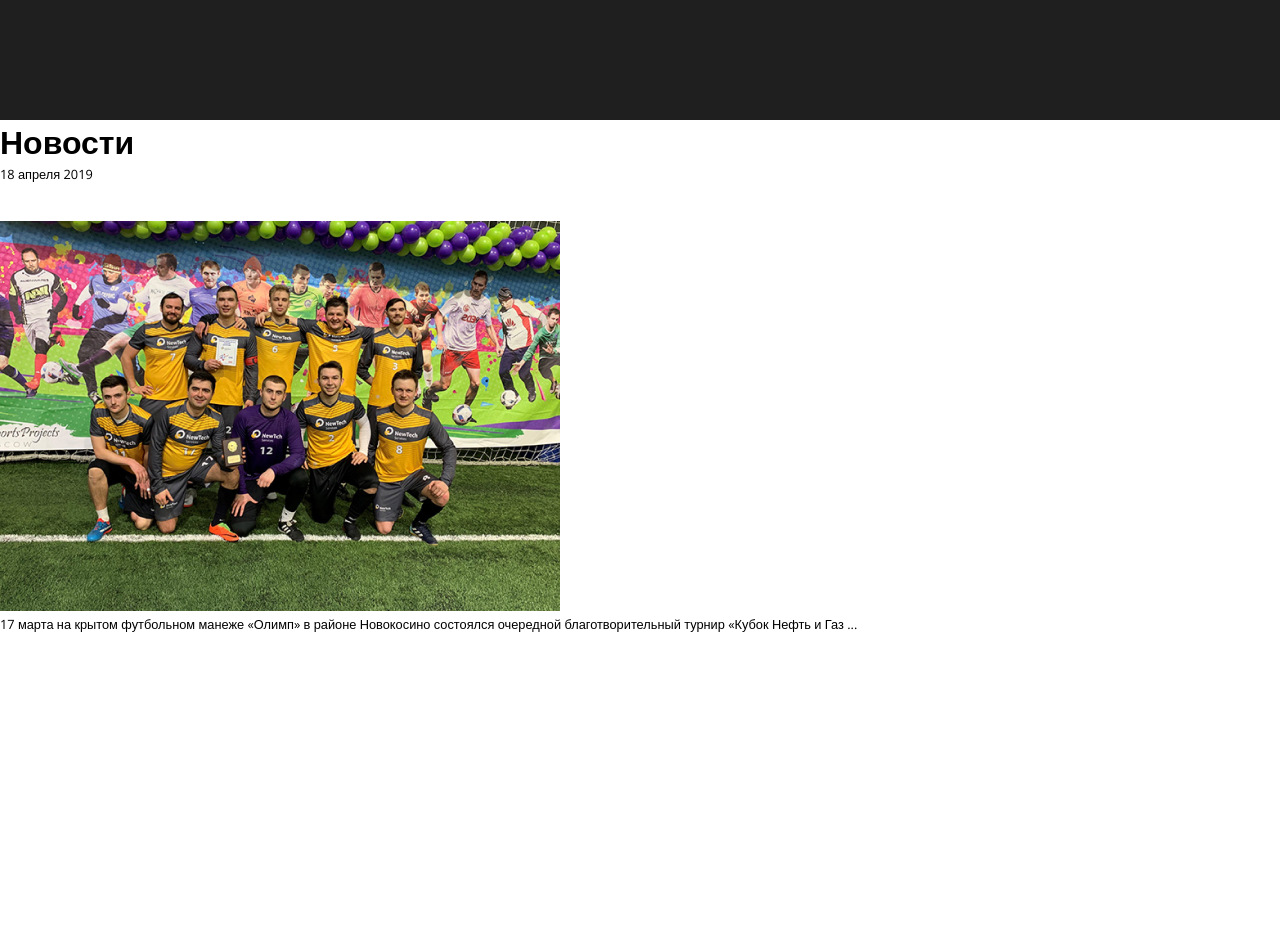
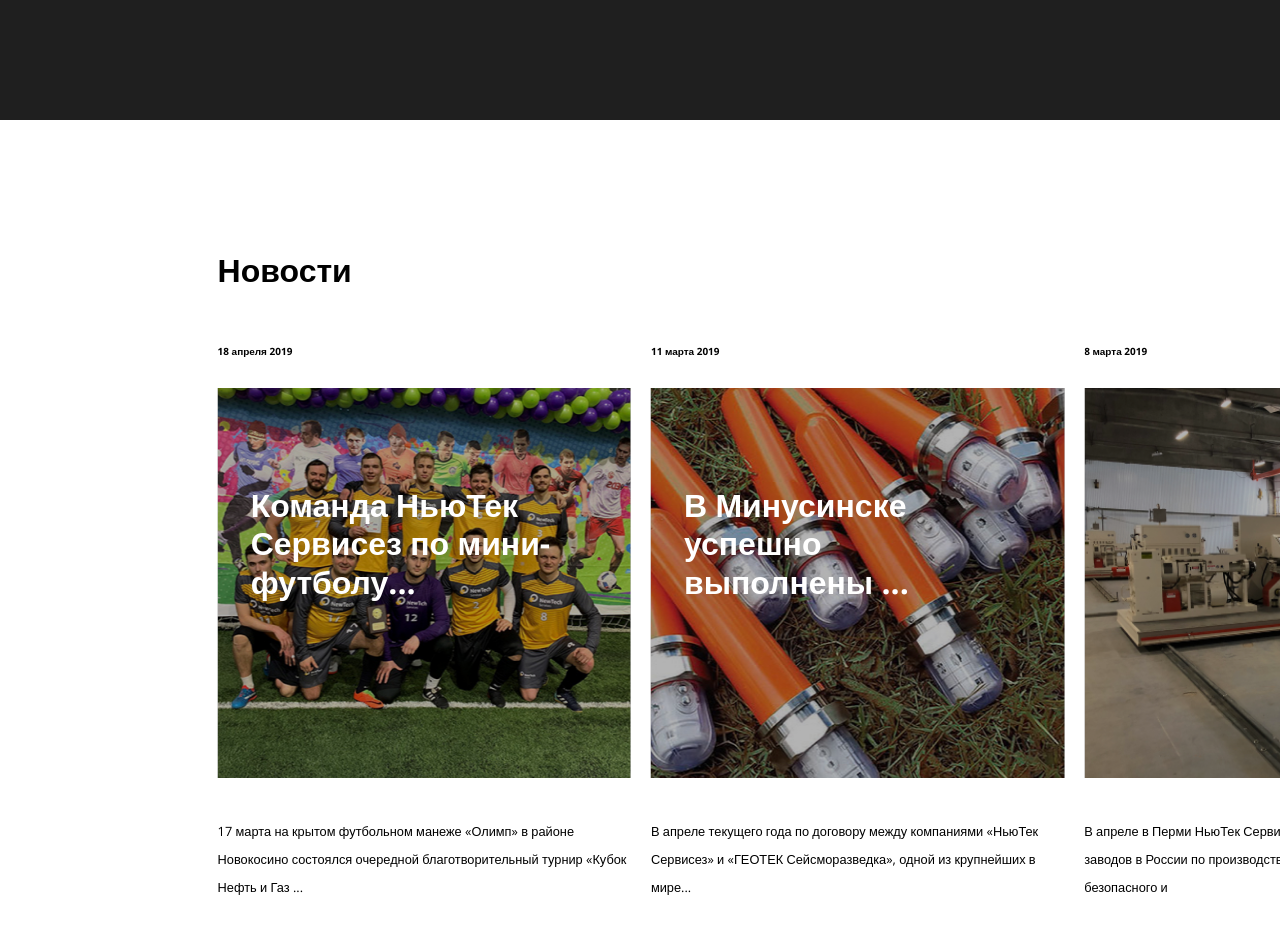
Before and after one commit to anastasiavyalt/Frontier-MWD-Systems, a plain HTML site: page index.html in a window 1280 px wide. Shown: the part 3060-3992 px from the top of the page. Drawn offline with nearby package versions, Linux system fonts and the light colour scheme; files whose address does not match are found by name.

Commit message:
Started news slider

```diff
--- a/css/style.css
+++ b/css/style.css
@@ -52,6 +52,15 @@
     to {
         opacity: 1;
         transform: translateY(0%);
+    }
+}
+
+@keyframes hero-circles {
+    from {
+        transform: scale(0);
+    }
+    to {
+        transform: scale(1);
     }
 }
 
@@ -247,6 +256,7 @@ a {
     width: 360px;
     height: 360px;
     opacity: 0.3;
+    animation: hero-circles 0.8s 1.5s backwards;
 }
 
 .hero__circle--sm {
@@ -254,6 +264,7 @@ a {
     left: -264px;
     width: 604px;
     height: 604px;
+    animation: hero-circles 0.8s 1s backwards;
 }
 
 .hero__circle--md {
@@ -261,6 +272,7 @@ a {
     left: -855px;
     width: 1786px;
     height: 1786px;
+    animation: hero-circles 0.8s 0.5s backwards;
 }
 
 .hero__circle--lg {
@@ -269,6 +281,7 @@ a {
     width: 2370px;
     height: 2370px;
     opacity: 0.5;
+    animation: hero-circles 0.8s backwards;
 }
 
 .hero__description {
@@ -505,7 +518,7 @@ a {
 /* NewTech Services Holding Limited */
 .newtech-info {
     position: relative;
-    padding-top: 25.5vh;
+    padding-top: 25vh;
     height: 100vh;
 }
 
@@ -612,20 +625,63 @@ a {
 }
 
 .news__title {
+    margin-top: 16vh;
+    margin-left: 17vw;
+    margin-bottom: 6vh;
     font-size: 2.5rem;
     line-height: 140%;
 }
 
 .news-card {
+    width: 620px;
+}
 
+.news-card__date {
+    display: block;
+    margin-bottom: 26px;
+    font-size: 0.78rem;
+    font-weight: bold;
+    line-height: 217.89%;
+}
+
+.news-card__background {
+    position: relative;
+    margin-bottom: 40px;
+    width: 100%;
+    height: 390px;
+    background-color: #000000;
+}
+
+.news-card__background-image {
+    width: 100%;
+    height: 100%;
+    object-fit: cover;
+    opacity: 0.7;
 }
 
 .news-card__title {
+    position: absolute;
+    top: 25%;
+    left: 8%;
+    width: 75%;
     font-size: 2.5rem;
     font-weight: bold;
     line-height: 120%;
     color: #ffffff;
+    opacity: 1;
 }
+
+.news-card__text {
+    font-size: 1rem;
+    line-height: 217.89%;
+}
+
+.request-information {
+    height: 100vh;
+}
+
+
+
 
 
 @media (max-width: 1500px) {
--- a/index.html
+++ b/index.html
@@ -211,27 +211,39 @@
         <div class="news__swiper-container swiper-container">
             <div class="swiper-wrapper">
                 <div class="news-card swiper-slide">
-                    <time datetime="2019-04-18">18 апреля 2019</time>
-                    <h3 class="news-card__title">Команда НьюТек Сервисез по мини-футболу...</h3>
-                    <img class="news-card__background-image" src="img/news-football.jpg" alt="">
+                    <time class="news-card__date" datetime="2019-04-18">18 апреля 2019</time>
+                    <div class="news-card__background">
+                        <a class="news__link" href="">
+                            <img class="news-card__background-image" src="img/news-football.jpg" alt="">
+                            <h3 class="news-card__title">Команда НьюТек Сервисез по мини-футболу...</h3>
+                        </a>
+                    </div>
                     <p class="news-card__text">
                         17 марта на крытом футбольном манеже «Олимп» в районе Новокосино состоялся очередной
                         благотворительный турнир «Кубок Нефть и Газ ...
                     </p>
                 </div>
                 <div class="news-card swiper-slide">
-                    <time datetime="2019-03-11">11 марта 2019</time>
-                    <h3 class="news-card__title">В Минусинске успешно выполнены ...</h3>
-                    <img class="news-card__background-image" src="img/news-contract.jpg" alt="">
+                    <time class="news-card__date" datetime="2019-03-11">11 марта 2019</time>
+                    <div class="news-card__background">
+                        <a class="news__link" href="">
+                            <img class="news-card__background-image" src="img/news-contract.jpg" alt="">
+                            <h3 class="news-card__title">В Минусинске успешно выполнены ...</h3>
+                        </a>
+                    </div>
                     <p class="news-card__text">
                         В апреле текущего года по договору между компаниями «НьюТек Сервисез» и «ГЕОТЕК Сейсморазведка»,
                         одной из крупнейших в мире...
                     </p>
                 </div>
                 <div class="news-card swiper-slide">
-                    <time datetime="2019-03-08">8 марта 2019</time>
-                    <h3 class="news-card__title"></h3>
-                    <img class="news-card__background-image" src="img/news-plant.jpg" alt="">
+                    <time class="news-card__date" datetime="2019-03-08">8 марта 2019</time>
+                    <div class="news-card__background">
+                        <a class="news__link" href="">
+                            <img class="news-card__background-image" src="img/news-plant.jpg" alt="">
+                            <h3 class="news-card__title"></h3>
+                        </a>
+                    </div>
                     <p class="news-card__text">
                         В апреле в Перми НьюТек Сервисез запустило один из первых заводов в России по производству
                         набухающих пакеров – надежного, безопасного и
@@ -241,6 +253,10 @@
         </div>
     </section>
 
+    <section class="request-information">
+
+    </section>
+
     <script src="scripts/swiper.min.js"></script>
     <script src="scripts/main.js"></script>
 </body>
--- a/scripts/main.js
+++ b/scripts/main.js
@@ -26,4 +26,7 @@ let heroSwiper = new Swiper('.hero__swiper-container', {
 
 let newsSwiper = new Swiper('.news__swiper-container', {
     speed: 400,
+    spaceBetween: 20,
+    slidesPerView: 3,
+    slidesOffsetBefore: document.documentElement.clientWidth * 0.17,
 });
```
